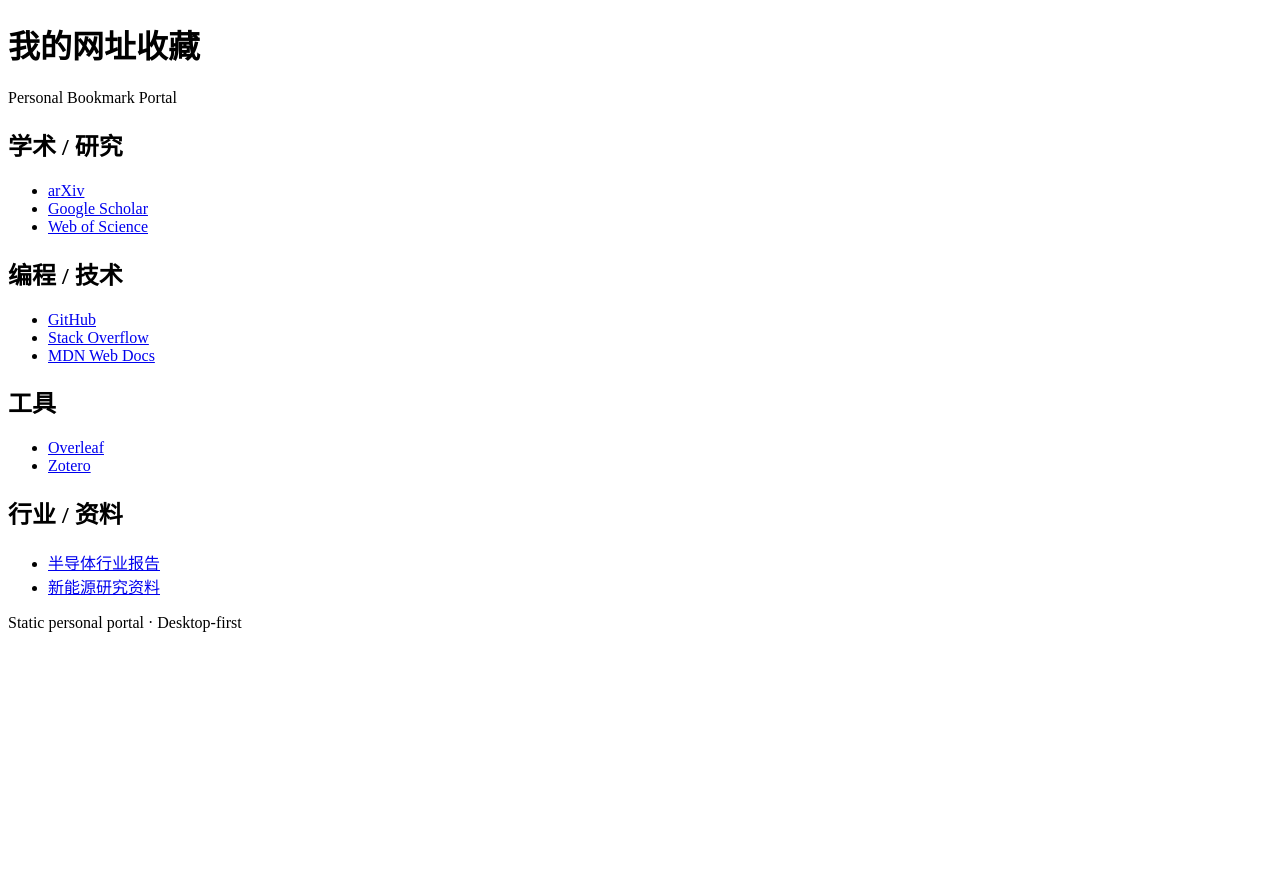
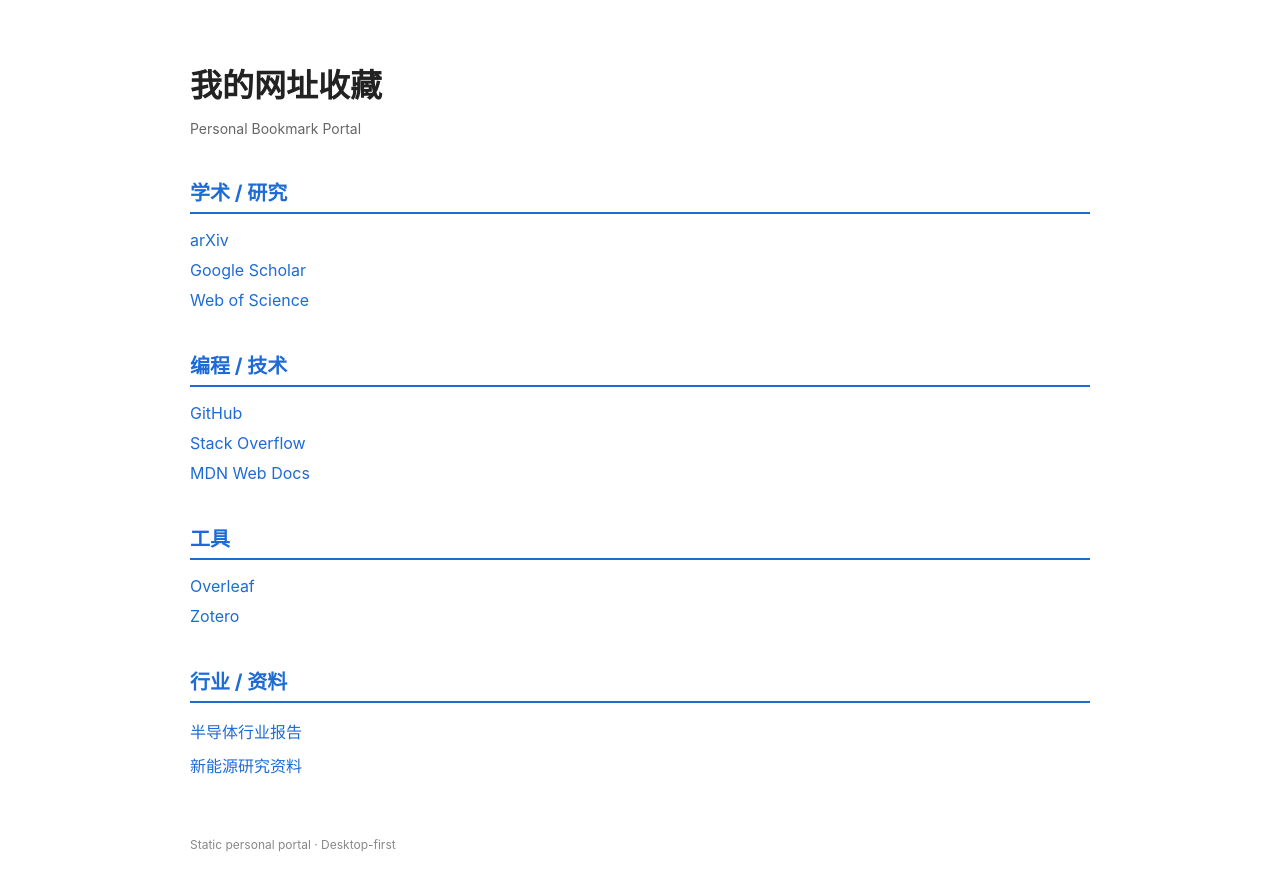
Before and after one commit to rickb4ang-gy/my-booksmark, a plain HTML site: page index.html in a window 1280 px wide. Before the commit the page ends 800 px from the top, so only its background shows below. Drawn offline with Linux system fonts and the light colour scheme.

Commit message:
Update style.css

```diff
--- a/style.css
+++ b/style.css
@@ -1,58 +1,64 @@
-<!DOCTYPE html>
-<html lang="zh-CN">
-<head>
-  <meta charset="UTF-8">
-  <title>个人网址收藏</title>
-  <link rel="stylesheet" href="style.css">
-</head>
-<body>
+body {
+  margin: 0;
+  font-family: -apple-system, BlinkMacSystemFont, "Segoe UI",
+               "Helvetica Neue", Arial, "PingFang SC", "Microsoft YaHei",
+               sans-serif;
+  background-color: #ffffff;
+  color: #222;
+}
 
-  <header>
-    <h1>我的网址收藏</h1>
-    <p class="subtitle">Personal Bookmark Portal</p>
-  </header>
+header {
+  max-width: 900px;
+  margin: 60px auto 40px;
+  padding: 0 40px;
+}
 
-  <main class="grid">
+h1 {
+  font-size: 32px;
+  margin-bottom: 6px;
+}
 
-    <section class="card">
-      <h2>学术 / 研究</h2>
-      <ul>
-        <li><a href="https://arxiv.org" target="_blank">arXiv</a></li>
-        <li><a href="https://scholar.google.com" target="_blank">Google Scholar</a></li>
-        <li><a href="https://www.webofscience.com" target="_blank">Web of Science</a></li>
-      </ul>
-    </section>
+.subtitle {
+  color: #666;
+  font-size: 14px;
+}
 
-    <section class="card">
-      <h2>编程 / 技术</h2>
-      <ul>
-        <li><a href="https://github.com" target="_blank">GitHub</a></li>
-        <li><a href="https://stackoverflow.com" target="_blank">Stack Overflow</a></li>
-        <li><a href="https://developer.mozilla.org" target="_blank">MDN Web Docs</a></li>
-      </ul>
-    </section>
+section {
+  max-width: 900px;
+  margin: 0 auto 40px;
+  padding: 0 40px;
+}
 
-    <section class="card">
-      <h2>工具</h2>
-      <ul>
-        <li><a href="https://www.overleaf.com" target="_blank">Overleaf</a></li>
-        <li><a href="https://www.zotero.org" target="_blank">Zotero</a></li>
-      </ul>
-    </section>
+h2 {
+  font-size: 20px;
+  margin-bottom: 12px;
+  padding-bottom: 6px;
+  border-bottom: 2px solid #1e6bd6;
+  color: #1e6bd6;
+}
 
-    <section class="card">
-      <h2>行业 / 资料</h2>
-      <ul>
-        <li><a href="#">半导体行业报告</a></li>
-        <li><a href="#">新能源研究资料</a></li>
-      </ul>
-    </section>
+ul {
+  list-style: none;
+  padding-left: 0;
+}
 
-  </main>
+li {
+  margin: 10px 0;
+}
 
-  <footer>
-    <p>Static personal portal · Desktop-first</p>
-  </footer>
+a {
+  color: #1e6bd6;
+  text-decoration: none;
+}
 
-</body>
-</html>
+a:hover {
+  text-decoration: underline;
+}
+
+footer {
+  max-width: 900px;
+  margin: 60px auto 30px;
+  padding: 0 40px;
+  font-size: 12px;
+  color: #888;
+}
```
